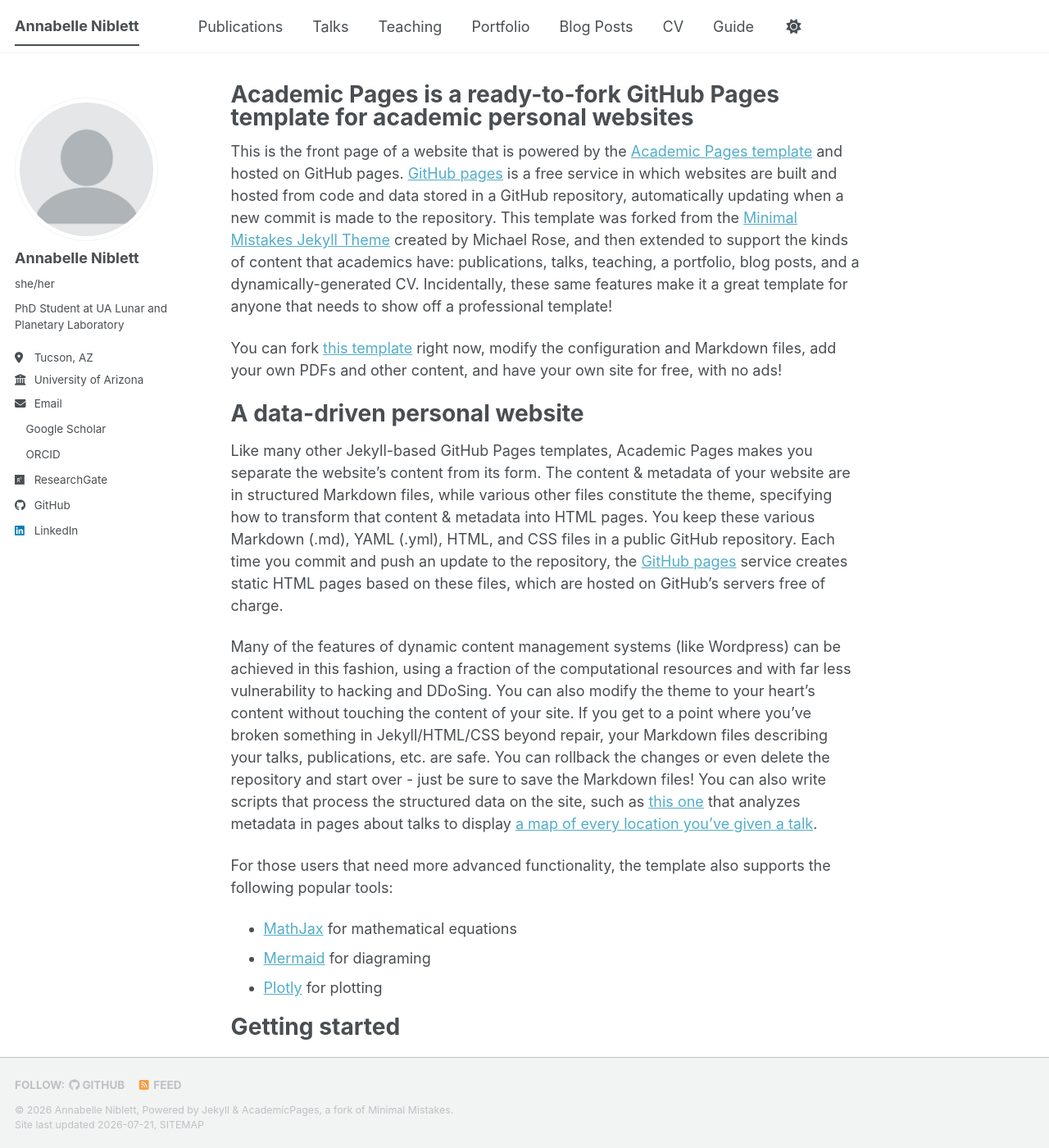
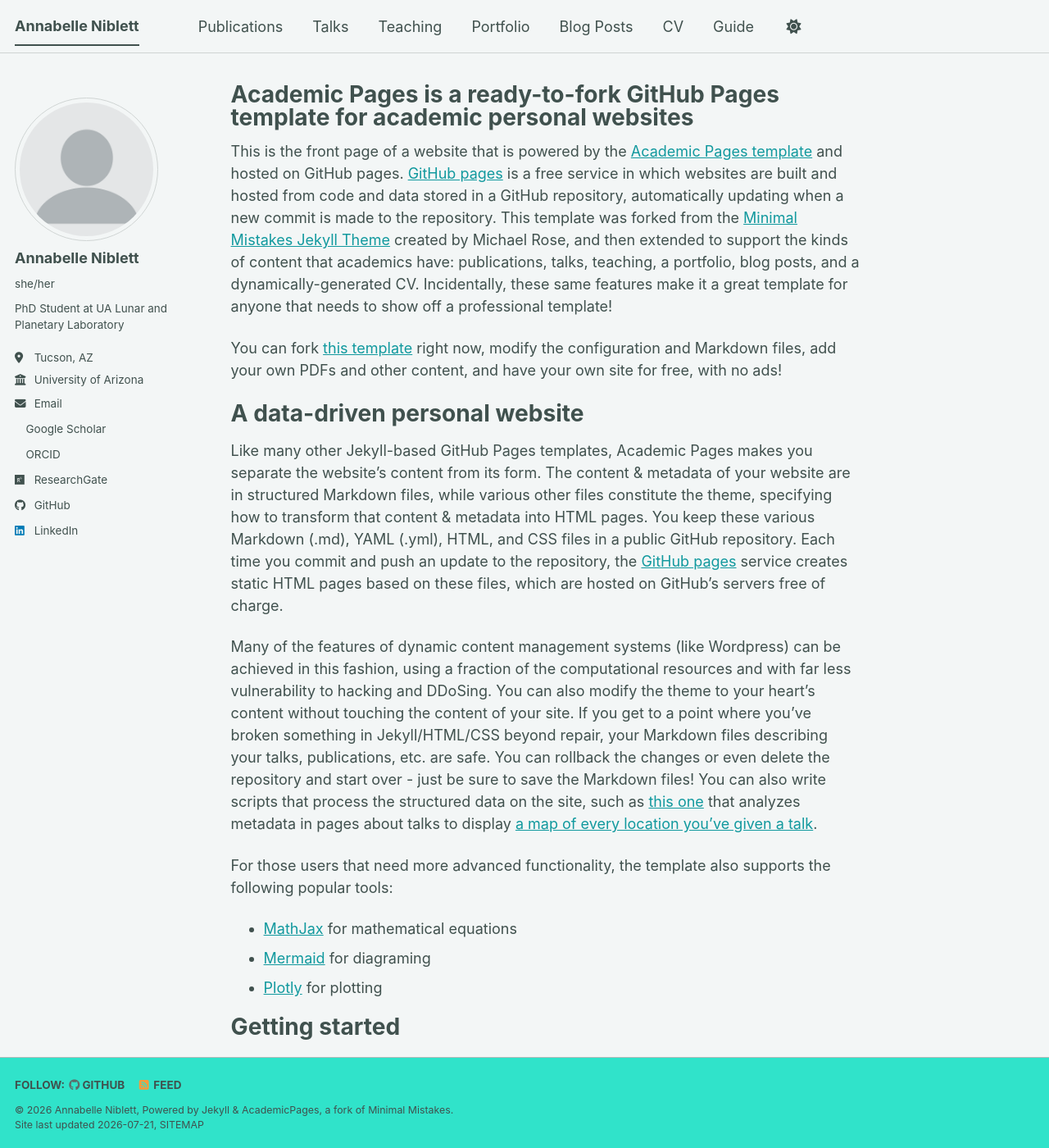
Before and after one commit to annabelleniblett/annabelleniblett.github.io, a Jekyll site: the page built from _pages/about.md, in a window 1280 px wide and 1400 px high. Shown: the whole window at 82% size. Built offline with Jekyll 4.4.1, drawn with Linux system fonts in a browser that asks for light colours; a style sheet for code colours, icons or effects is not loaded.

Commit message:
Update _config.yml

```diff
--- a/_config.yml
+++ b/_config.yml
@@ -8,11 +8,11 @@
 
 # Basic Site Settings
 locale                   : "en-US"
-site_theme               : "default" # The available themes options are "default", "air", "sunrise", "mint", "dirt" and "contrast"
+site_theme               : "mint" # The available themes options are "default", "air", "sunrise", "mint", "dirt" and "contrast"
 title                    : "Annabelle Niblett"
 title_separator          : "-"
 name                     : &name "Annabelle Niblett"
-description              : &description "PhD Student at UA Lunar and Planetary Laboratory"   # Update this with a general description of your site, this is the default if not overridden by a page
+description              : &description "Planetary Science PhD Student"   # Update this with a general description of your site, this is the default if not overridden by a page
 url                      : https://annabelleniblett.github.io # The base hostname & protocol for your site e.g. "https://[your GitHub username].github.io",
                                                            # or if you already have some other page hosted on Github then use "https://[your GitHub username].github.io/[Your Repo Name]"
 baseurl                  : "" # the subpath of your site, e.g. "/blog"
```
